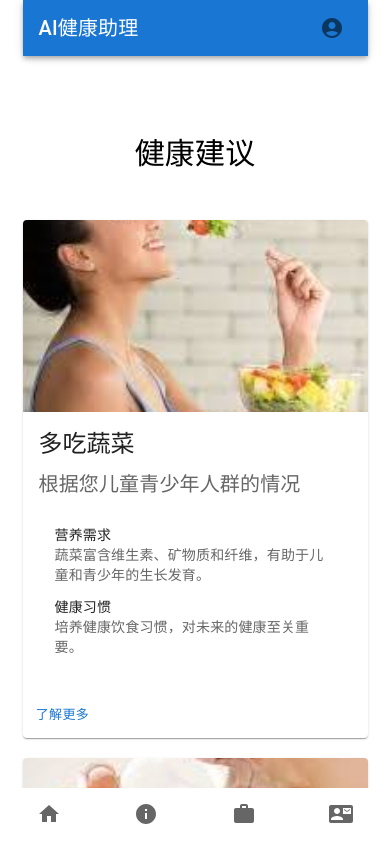
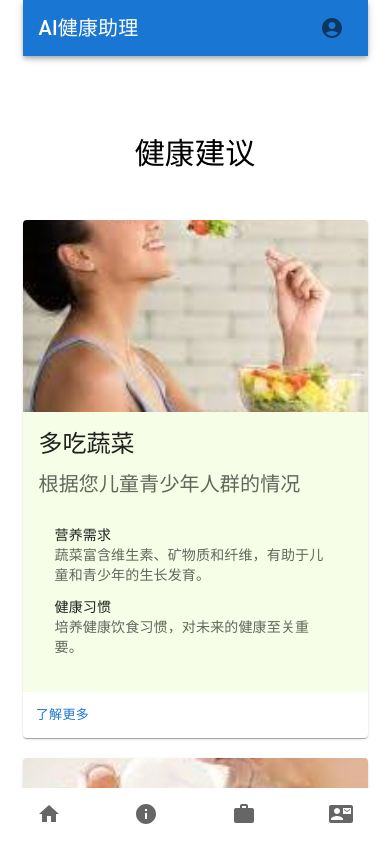
Before and after one commit to jacobavalanchel/react-food-frontend-azure, a React (Vite) app: page /about in a window 390 px wide. Shown: the top 842 px of the page. Built offline with nearby package versions, Linux system fonts and the light colour scheme.

Commit message:
feat(index): disable user zoom on mobile web

```diff
--- a/src/components/SuggestionCard.jsx
+++ b/src/components/SuggestionCard.jsx
@@ -22,7 +22,7 @@ const SuggestionCard = ({id, imagepath, title, subtitle, content, fwlink}) => {
                     image={imagepath}
                     alt="recommendation-image"
                 />
-                <CardContent>
+                <CardContent className="bg-lime-50 active:bg-lime-100">
                     <Typography gutterBottom variant="h5" component="div">
                         {title}
                     </Typography>
@@ -33,6 +33,7 @@ const SuggestionCard = ({id, imagepath, title, subtitle, content, fwlink}) => {
                             <ListItem className="flex-col">
                                 {content.map((item) => (
                                     <ListItemText
+                                        key={item.primary}
                                         primary={item.primary}
                                         secondary={item.secondary}
                                     />))}
```
